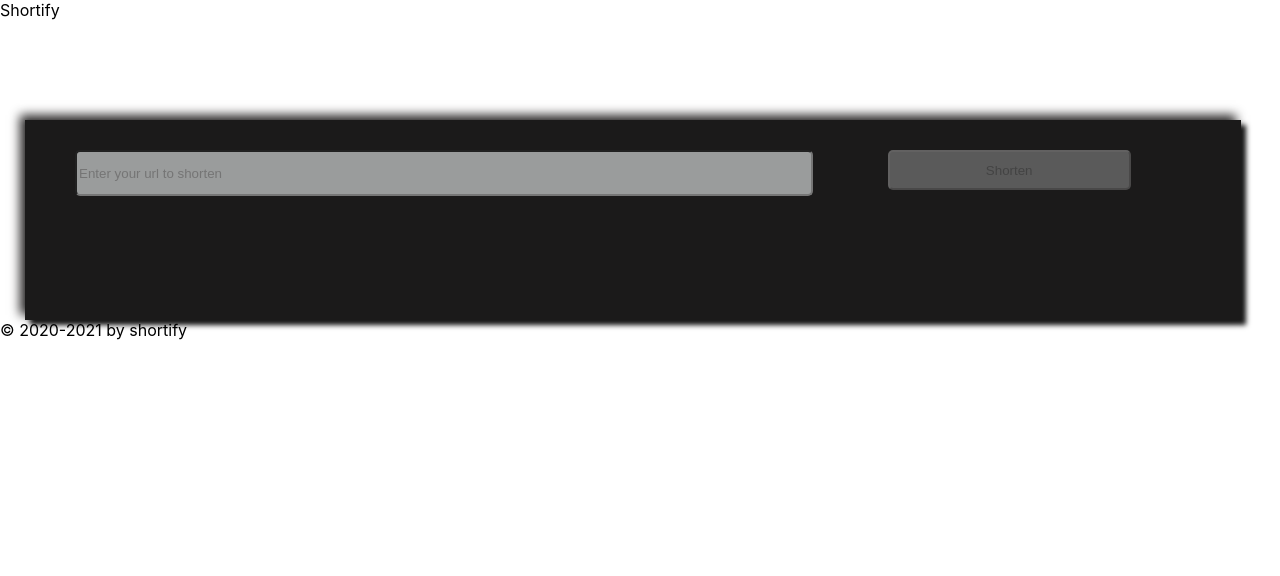
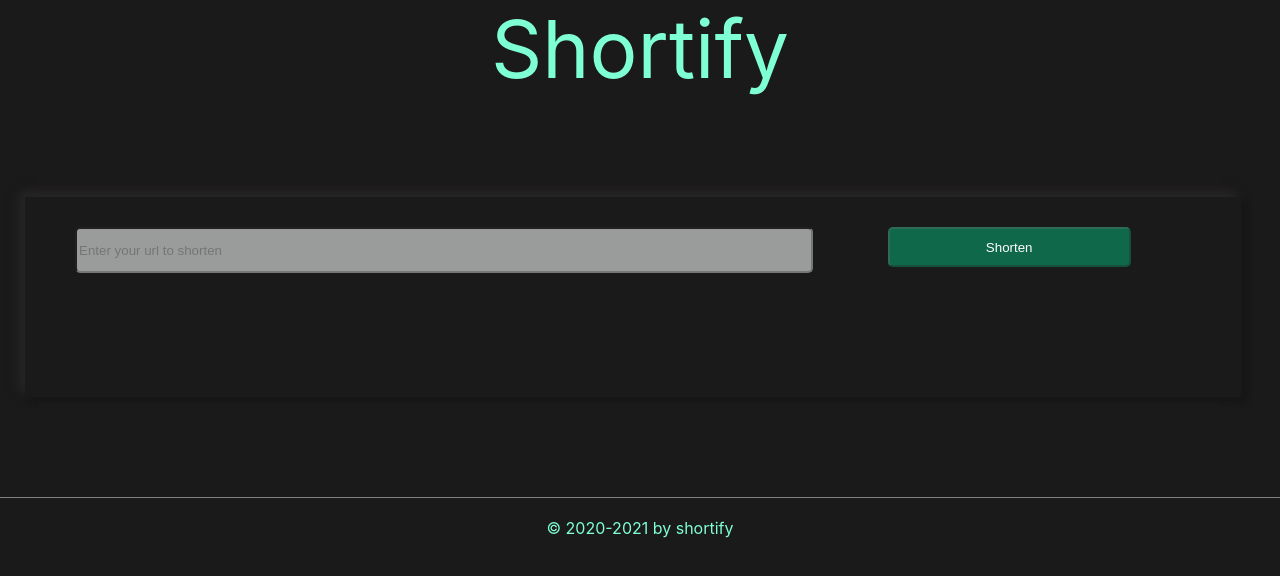
Before and after one commit to Deblina-create/Shortify, a React (Create React App) app: page / in a window 1280 px wide. Shown: the top 576 px of the page. Built offline with nearby package versions, Linux system fonts and the light colour scheme; no server answers.

Commit message:
Added functionalities in shortened component and did some modification in other areas also

```diff
--- a/src/App.css
+++ b/src/App.css
@@ -1,38 +1,28 @@
-.App {
+header {
+  color: aquamarine;
+  font-size: 5rem;
   text-align: center;
 }
 
-.App-logo {
-  height: 40vmin;
-  pointer-events: none;
+footer {
+  margin-top: 100px;
+  padding-top: 20px;
+  color: aquamarine;
+  font-size: 1rem;
+  text-align: center;
+  height: 60px;
+  border-top: 1px solid gray;
+
 }
 
-@media (prefers-reduced-motion: no-preference) {
-  .App-logo {
-    animation: App-logo-spin infinite 20s linear;
-  }
+.secondary {
+  background-color: rgb(154, 156, 156);
+  color: black;
+
 }
 
-.App-header {
-  background-color: #282c34;
-  min-height: 100vh;
-  display: flex;
-  flex-direction: column;
-  align-items: center;
-  justify-content: center;
-  font-size: calc(10px + 2vmin);
+.primary-dark {
+
+  background-color: rgb(15, 104, 74);
   color: white;
 }
-
-.App-link {
-  color: #61dafb;
-}
-
-@keyframes App-logo-spin {
-  from {
-    transform: rotate(0deg);
-  }
-  to {
-    transform: rotate(360deg);
-  }
-}
--- a/src/App.js
+++ b/src/App.js
@@ -12,7 +12,7 @@ const App = () => {
         <header>Shortify</header>
         <main>
           <Switch>
-            <Route path="/" component={Home} />
+            <Route path="/:slug?" component={Home} />
           </Switch>
         </main>
         <footer>
--- /dev/null
+++ b/src/Utilities.js
@@ -0,0 +1,10 @@
+const getFirstNCharacters = (text, n) => {
+    if (text) {
+        if (text.length <= n)
+            return text
+        return text.substring(0, n)
+    }
+
+    return ""
+}
+export { getFirstNCharacters }
--- a/src/components/shortened/Shortened.css
+++ b/src/components/shortened/Shortened.css
@@ -0,0 +1,32 @@
+.copybtn {
+    width: 100px;
+    height: 40px;
+    border-radius: 5px;
+}
+
+
+.secondcontainer{
+    margin-top: 30px;
+    justify-content: space-around;
+    display: flex;
+    flex-direction: row;
+}
+.originalurlplace{
+    color: rgb(154, 156, 156);
+    width: 20%;
+    word-break: break-all;
+}
+.shortenedurlplace{
+    width: 20%;
+}
+
+a:link {
+    color: aquamarine;
+    background-color: transparent;
+    text-decoration: none;
+  }
+  a:hover {
+    color: rgb(154, 156, 156);
+    background-color: transparent;
+    text-decoration: underline;
+  }
--- a/src/components/shortened/Shortened.js
+++ b/src/components/shortened/Shortened.js
@@ -1,13 +1,31 @@
-import React from "react";
+import React, { useState } from "react";
+import { getFirstNCharacters } from "../../Utilities";
 import "./Shortened.css"
 
 
-const Shortened = () => {
+const Shortened = (props) => {
+    const [copyText, setCopyText] = useState("Copy");
 
+    const handleCopy = (e) => {
+        e.preventDefault();
+        navigator.clipboard.writeText(`${window.location.href}${props.urlItem.slug}`);
+        setCopyText("Copied!")
+        setTimeout(function () {
+            setCopyText("Copy");
+        }, 1000);
+    }
 
     return (
-        <div>
-
+        <div className="secondcontainer">
+            <div className="originalurlplace" data-testid="divOriginalUrl" title={props.urlItem.originalUrl}>
+               {getFirstNCharacters(props.urlItem.originalUrl, 50)  }...
+            </div>
+            <div className="shortenedurlplace">
+                <a data-testid="anchorShortenedUrl" href={`${window.location.href}${props.urlItem.slug}`}  target="blank">{`${window.location.href}${props.urlItem.slug}`}</a>
+            </div>
+            <div>
+                <button className={copyText === "Copied!" ? 'copybtn primary-dark' : 'copybtn secondary'} onClick={handleCopy}>{copyText}</button>
+            </div>
         </div>
     )
 }
--- a/src/index.css
+++ b/src/index.css
@@ -1,5 +1,7 @@
 body {
   margin: 0;
+  background-color: rgb(27, 26, 26);
+
   font-family: -apple-system, BlinkMacSystemFont, 'Segoe UI', 'Roboto', 'Oxygen',
     'Ubuntu', 'Cantarell', 'Fira Sans', 'Droid Sans', 'Helvetica Neue',
     sans-serif;
--- a/src/pages/home/Home.js
+++ b/src/pages/home/Home.js
@@ -1,13 +1,47 @@
-import React from "react"
+import React, { useState, useEffect, useContext } from "react"
+import { useParams } from "react-router"
 import Shortened from "../../components/shortened/Shortened"
 import Shortener from "../../components/shortener/Shortener"
+import { FirebaseContext } from "../../firebase"
 import './Home.css'
 
 const Home = () =>{
+    const { slug } = useParams()
+    const fb = useContext(FirebaseContext)
+    const [urlItem, setUrlItem] = useState(null)
+
+
+    useEffect(() => {
+        const getUrl = () =>{
+            fb.db.collection("UrlItems")
+            .where("slug", "==", slug)
+            .get()
+            .then(snapshot =>{
+                const items = snapshot.docs.map(doc =>{
+                    return doc.data().originalUrl;
+                })
+                const originalLink = items[0];
+                console.log("AA", originalLink);
+               window.location.href = originalLink;
+            })
+        }
+        if(slug)
+            getUrl()
+    }, [fb, slug])
+
+
+
+    const postShorteningAction = (item)=> {
+        console.log("aaaa")
+        setUrlItem(item);
+    }
+
+
+
     return (
         <div className="container">
-            <Shortener />
-            <Shortened  />
+            <Shortener onShorten={postShorteningAction} slug={slug} />
+            {urlItem ? <Shortened urlItem={urlItem} /> : ''}
         </div>
 
     )
```
